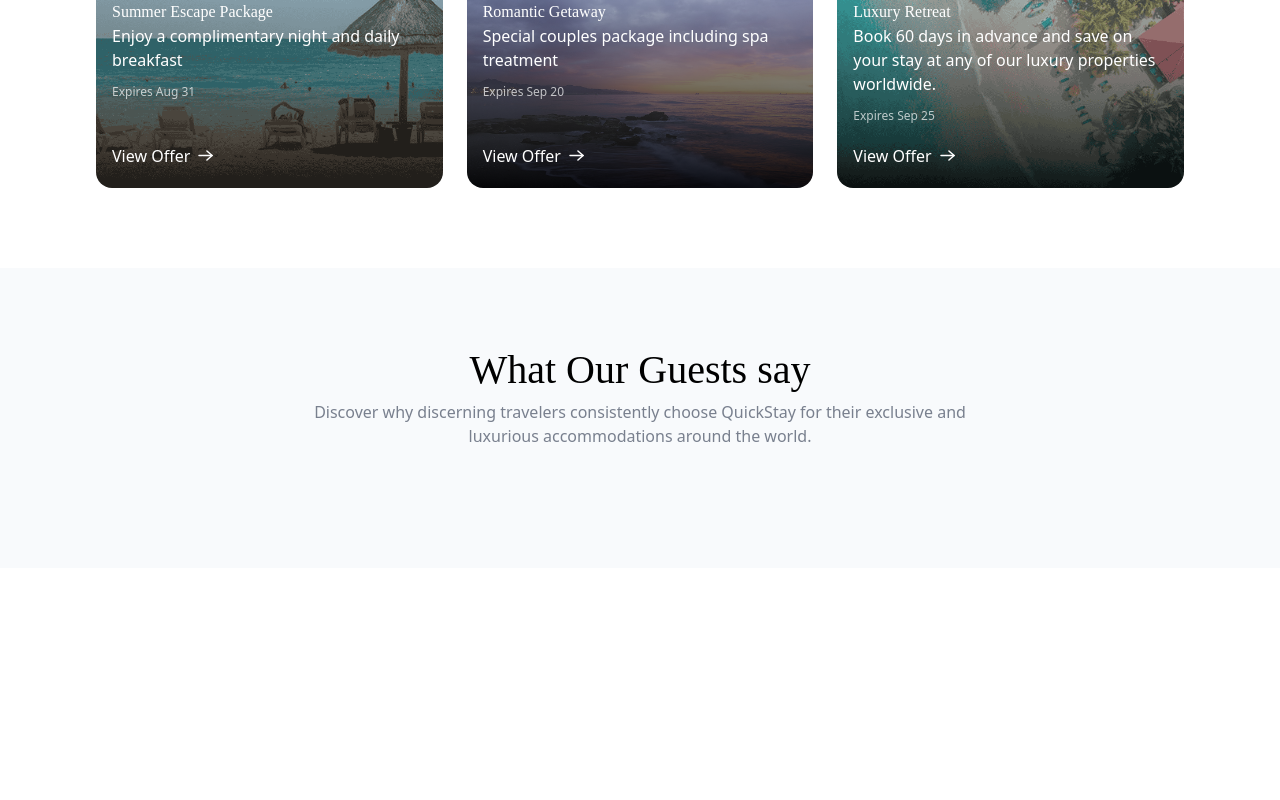
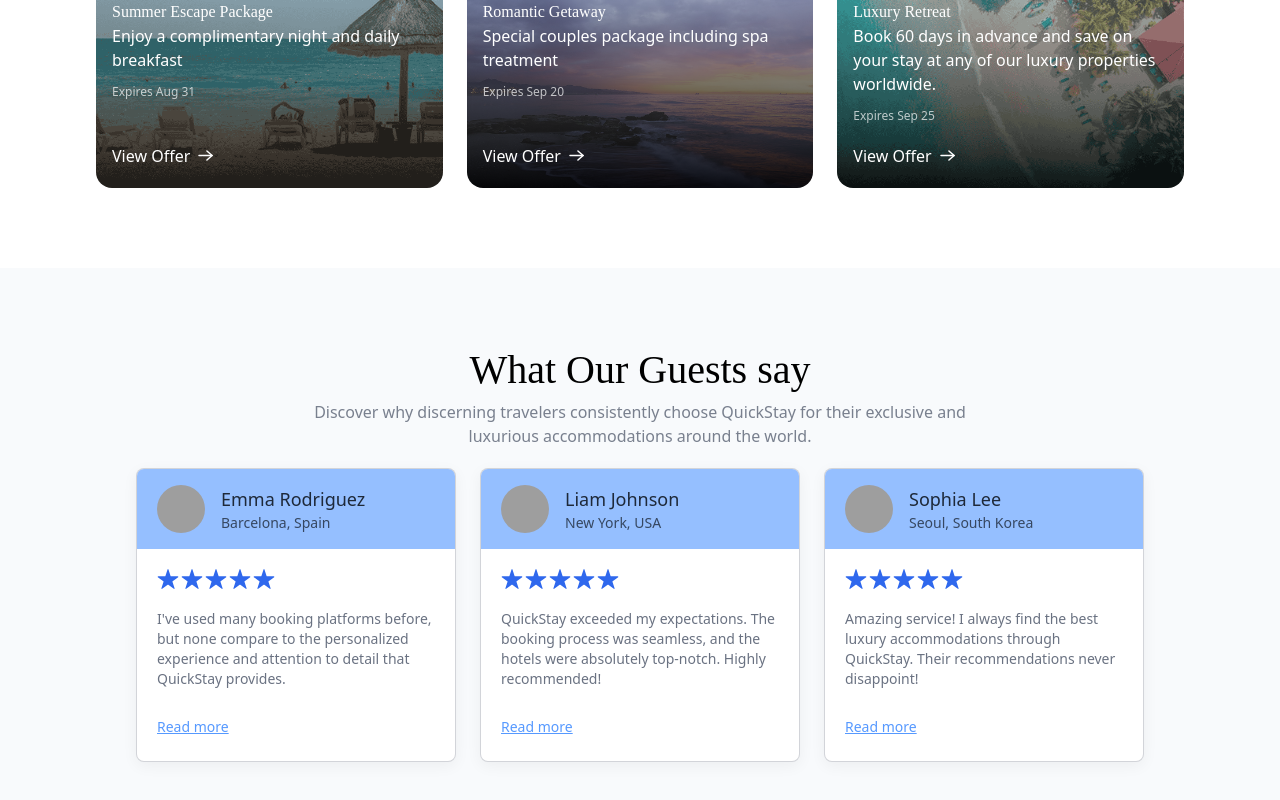
Before and after one commit to Al3k5a24/QuickStay, a React (Vite) app: page / in a window 1280 px wide. Shown: the part 2179-2979 px from the top of the page. Before the commit the page ends 2747 px from the top, so only its background shows below. Built offline with nearby package versions, Linux system fonts and the light colour scheme; no server answers; grey boxes are pictures that could not be loaded; a web font is replaced by a local one.

Commit message:
Testimonials component finished

```diff
--- a/src/components/Testimonials.jsx
+++ b/src/components/Testimonials.jsx
@@ -1,5 +1,6 @@
 import React from 'react'
 import Title from './Title'
+import { testimonials } from '../../assets/assets'
 
 const Testimonials = () => {
   return (
@@ -8,6 +9,41 @@ const Testimonials = () => {
       <Title title='What Our Guests say'
       subTitle='Discover why discerning travelers consistently choose QuickStay for
       their exclusive and luxurious accommodations around the world.'/>
+
+    {/* prebuiltui.com */}
+      <div className="mt-5 flex flex-wrap justify-center gap-6">
+        {testimonials.map((testimonials)=>(
+            <div key={testimonials.id} className="text-sm w-80 border border-gray-500/30 pb-6 rounded-lg bg-white shadow-[0px_4px_15px_0px] shadow-black/5 overflow-hidden">
+                <div className="flex items-center gap-4 px-5 py-4 bg-blue-500/50">
+                    <img className="h-12 w-12 rounded-full" src={testimonials.image} alt="" />
+                    <div>
+                        <h1 className="text-lg font-medium text-gray-800">{testimonials.name}</h1>
+                        <p className="text-gray-800/80">{testimonials.address}</p>
+                    </div>
+                </div>
+                <div className="p-5 pb-7">
+                    <div className="flex gap-0.5">
+                        <svg width="22" height="20" viewBox="0 0 22 20" fill="none" xmlns="http://www.w3.org/2000/svg">
+                            <path d="M10.525.464a.5.5 0 0 1 .95 0l2.107 6.482a.5.5 0 0 0 .475.346h6.817a.5.5 0 0 1 .294.904l-5.515 4.007a.5.5 0 0 0-.181.559l2.106 6.483a.5.5 0 0 1-.77.559l-5.514-4.007a.5.5 0 0 0-.588 0l-5.514 4.007a.5.5 0 0 1-.77-.56l2.106-6.482a.5.5 0 0 0-.181-.56L.832 8.197a.5.5 0 0 1 .294-.904h6.817a.5.5 0 0 0 .475-.346z" fill="#2f68ed"/>
+                        </svg>
+                        <svg width="22" height="20" viewBox="0 0 22 20" fill="none" xmlns="http://www.w3.org/2000/svg">
+                            <path d="M10.525.464a.5.5 0 0 1 .95 0l2.107 6.482a.5.5 0 0 0 .475.346h6.817a.5.5 0 0 1 .294.904l-5.515 4.007a.5.5 0 0 0-.181.559l2.106 6.483a.5.5 0 0 1-.77.559l-5.514-4.007a.5.5 0 0 0-.588 0l-5.514 4.007a.5.5 0 0 1-.77-.56l2.106-6.482a.5.5 0 0 0-.181-.56L.832 8.197a.5.5 0 0 1 .294-.904h6.817a.5.5 0 0 0 .475-.346z" fill="#2f68ed"/>
+                        </svg>
+                        <svg width="22" height="20" viewBox="0 0 22 20" fill="none" xmlns="http://www.w3.org/2000/svg">
+                            <path d="M10.525.464a.5.5 0 0 1 .95 0l2.107 6.482a.5.5 0 0 0 .475.346h6.817a.5.5 0 0 1 .294.904l-5.515 4.007a.5.5 0 0 0-.181.559l2.106 6.483a.5.5 0 0 1-.77.559l-5.514-4.007a.5.5 0 0 0-.588 0l-5.514 4.007a.5.5 0 0 1-.77-.56l2.106-6.482a.5.5 0 0 0-.181-.56L.832 8.197a.5.5 0 0 1 .294-.904h6.817a.5.5 0 0 0 .475-.346z" fill="#2f68ed"/>
+                        </svg>
+                        <svg width="22" height="20" viewBox="0 0 22 20" fill="none" xmlns="http://www.w3.org/2000/svg">
+                            <path d="M10.525.464a.5.5 0 0 1 .95 0l2.107 6.482a.5.5 0 0 0 .475.346h6.817a.5.5 0 0 1 .294.904l-5.515 4.007a.5.5 0 0 0-.181.559l2.106 6.483a.5.5 0 0 1-.77.559l-5.514-4.007a.5.5 0 0 0-.588 0l-5.514 4.007a.5.5 0 0 1-.77-.56l2.106-6.482a.5.5 0 0 0-.181-.56L.832 8.197a.5.5 0 0 1 .294-.904h6.817a.5.5 0 0 0 .475-.346z" fill="#2f68ed"/>
+                        </svg>
+                        <svg width="22" height="20" viewBox="0 0 22 20" fill="none" xmlns="http://www.w3.org/2000/svg">
+                            <path d="M10.525.464a.5.5 0 0 1 .95 0l2.107 6.482a.5.5 0 0 0 .475.346h6.817a.5.5 0 0 1 .294.904l-5.515 4.007a.5.5 0 0 0-.181.559l2.106 6.483a.5.5 0 0 1-.77.559l-5.514-4.007a.5.5 0 0 0-.588 0l-5.514 4.007a.5.5 0 0 1-.77-.56l2.106-6.482a.5.5 0 0 0-.181-.56L.832 8.197a.5.5 0 0 1 .294-.904h6.817a.5.5 0 0 0 .475-.346z" fill="#2f68ed"/>
+                        </svg>
+                    </div>
+                    <p className="text-gray-500 mt-5">{testimonials.review}</p>
+                </div>
+                <a href="#" className="text-blue-500/80 underline px-5">Read more</a>
+            </div>))}
+        </div>
     </div>
   )
 }
```
